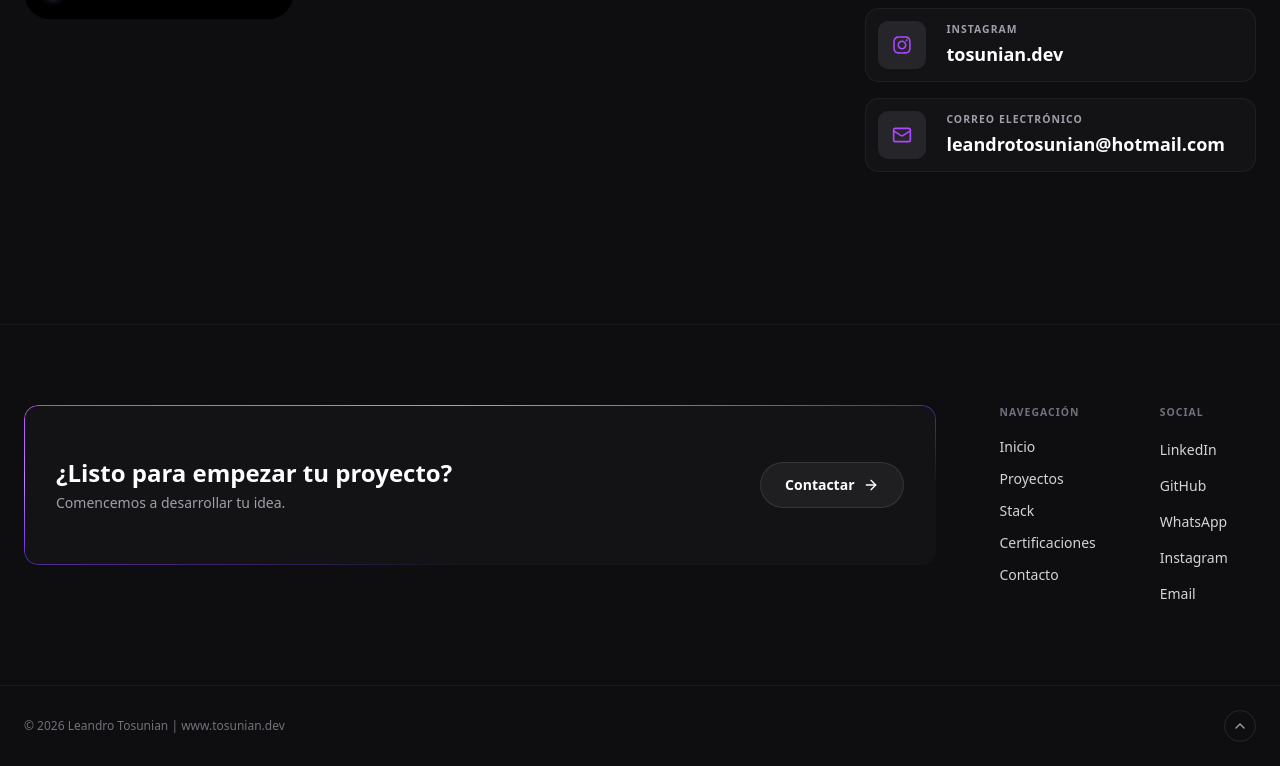
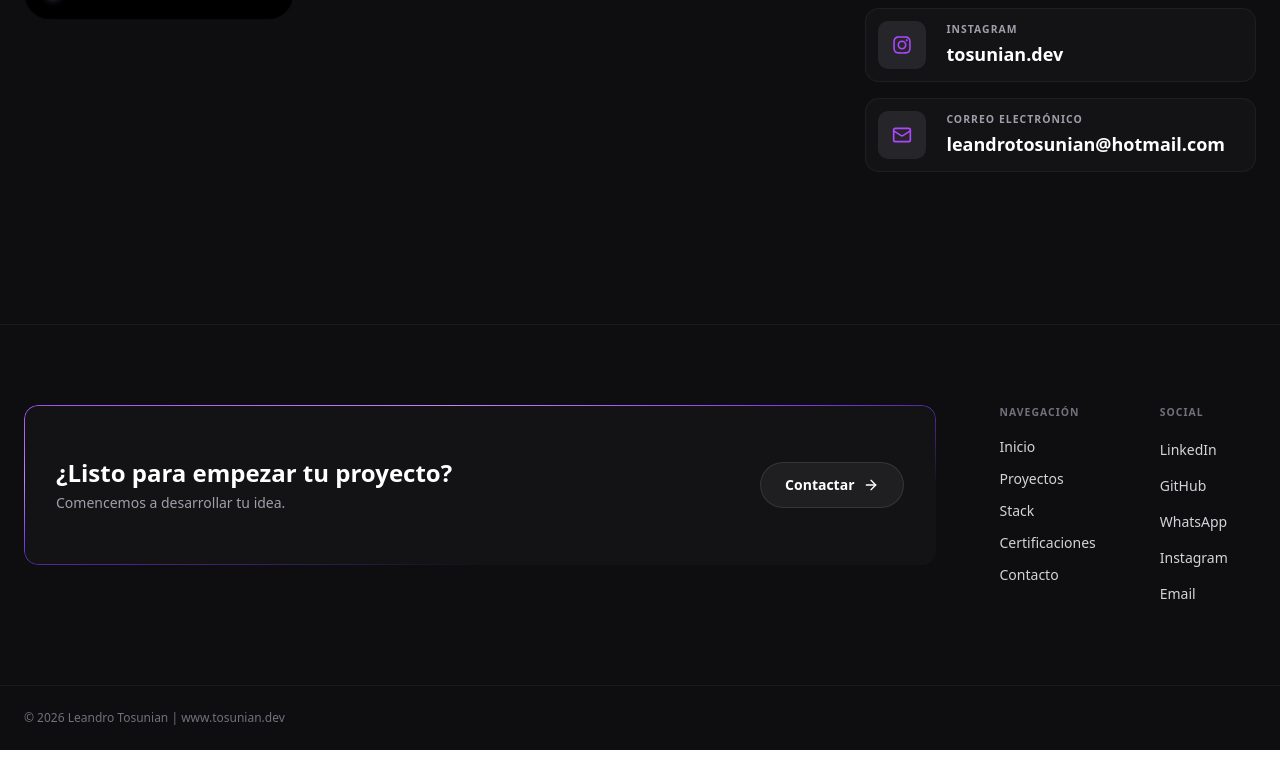
Before and after one commit to leatosunian/next-portfolio, a Next.js app: page / in a window 1280 px wide. Shown: the part 9398-10164 px from the top of the page. Built offline with nearby package versions, Linux system fonts and the light colour scheme.

Commit message:
project gallery bug fixed

```diff
--- a/app/layout.tsx
+++ b/app/layout.tsx
@@ -42,6 +42,7 @@ export const metadata: Metadata = {
   },
 
 };
+
 export default function RootLayout({
   children,
 }: Readonly<{
--- a/components/Footer.tsx
+++ b/components/Footer.tsx
@@ -40,7 +40,6 @@ const socialLinks = [
 
 export default function Footer() {
   const smoothScroll = useSmoothScroll()
-  const scrollToTop = () => window.scrollTo({ top: 0, behavior: "smooth" })
 
   return (
     <motion.footer
@@ -157,15 +156,13 @@ export default function Footer() {
           <p className="text-xs font-body text-zinc-500">
             © 2026 Leandro Tosunian | www.tosunian.dev
           </p>
-          <motion.button
-            onClick={scrollToTop}
+          {/* <motion.button
+            onClick={() => smoothScroll("projects")}
             className="items-center justify-center hidden w-8 h-8 transition-all border rounded-full sm:flex border-white/10 text-zinc-400 hover:border-purple-500/30 hover:bg-purple-500/10 hover:text-purple-400"
             aria-label="Back to top"
-            whileHover={{ scale: 1.1, y: -2 }}
-            whileTap={{ scale: 0.95 }}
           >
             <ChevronUp size={16} />
-          </motion.button>
+          </motion.button> */}
         </div>
       </motion.div>
     </motion.footer>
--- a/components/sections/projects/ProjectCard.tsx
+++ b/components/sections/projects/ProjectCard.tsx
@@ -74,15 +74,11 @@ export const ProjectCard = ({ project, reverse = false }: { project: IProject; r
       </div>
 
       {/* Image Gallery */}
-      <motion.div
-        className="relative w-full min-w-0 lg:w-1/2"
-        whileHover={{ scale: 1.02 }}
-        transition={{ duration: 0.4 }}
-      >
+      <div className="relative w-full min-w-0 lg:w-1/2">
         <div className="relative overflow-hidden shadow-2xl rounded-xl aspect-video shadow-purple-500/10">
           <ImageGallery images={project.projectImages} galleryImages={project.galleryImages} title={project.title} />
         </div>
-      </motion.div>
+      </div>
 
     </div>
   )
```
Also changed, not shown: app/favicon.png (added), 1 other file (tests, documents, lock files or other folders).
